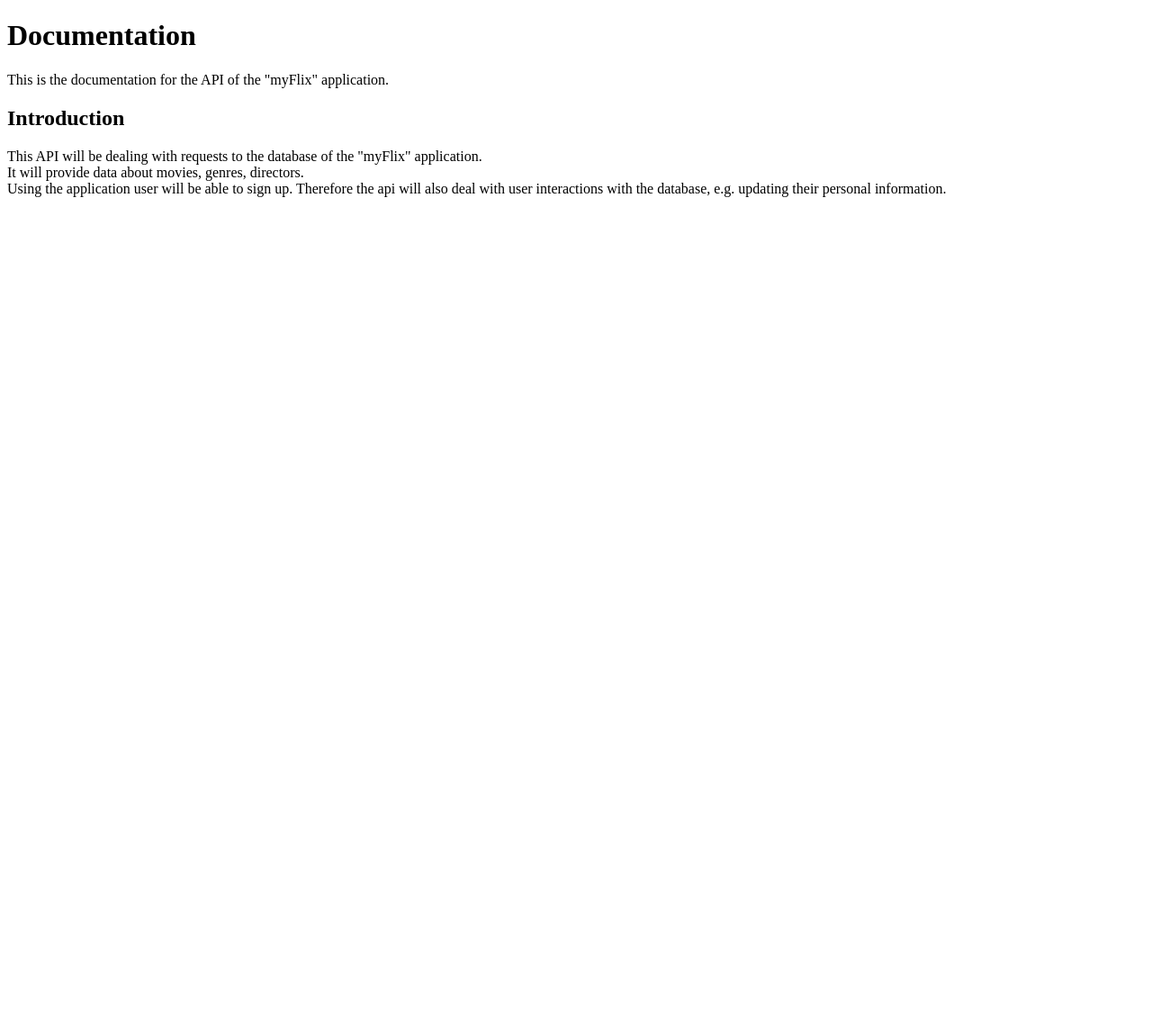
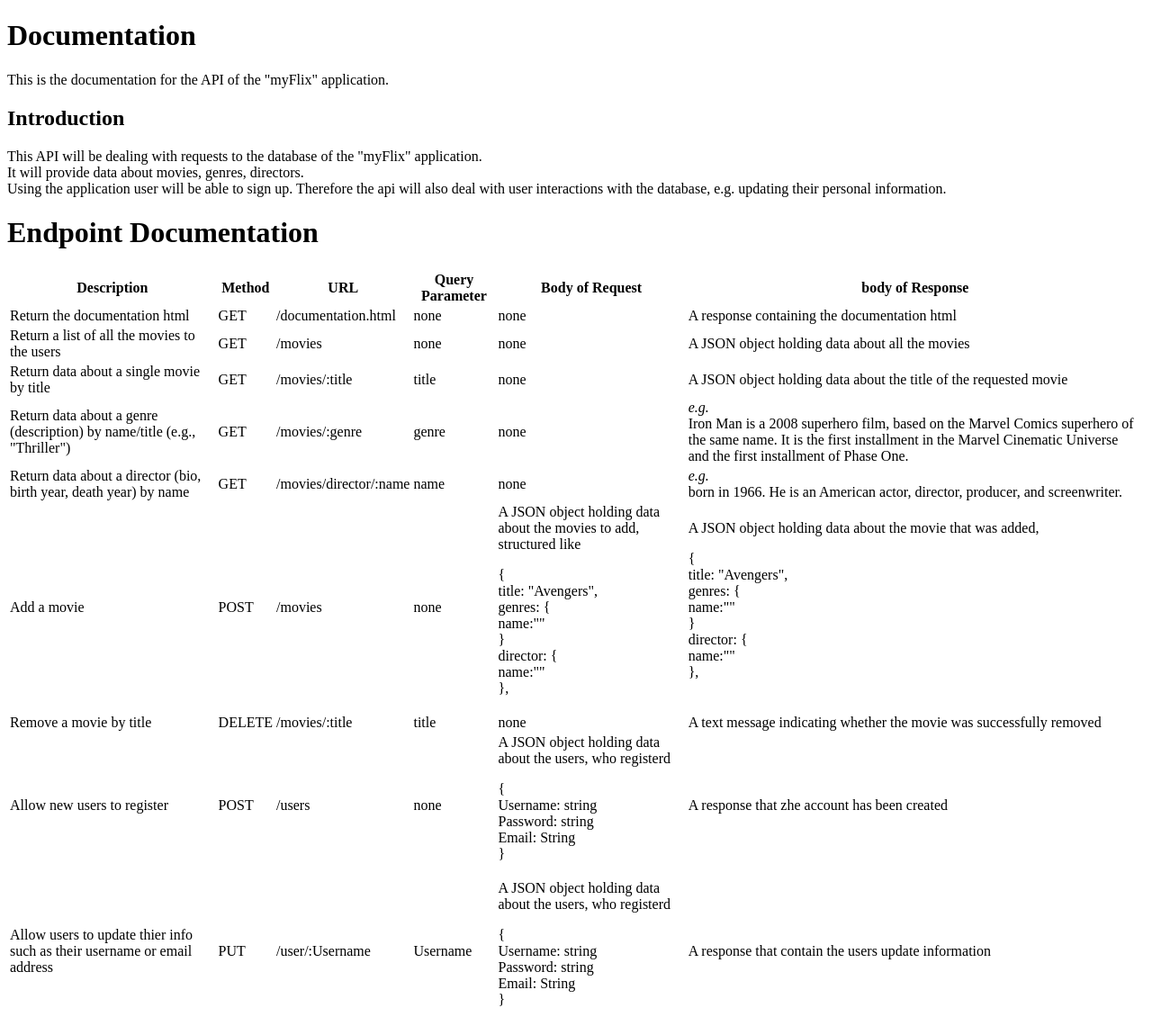
Before and after one commit to SeBa1708/movie_api2.0, a website: page public/documentation.html in a window 1280 px wide. Shown: the whole page at 90% size. Before the commit the page ends 800 px from the top, so only its background shows below. Drawn offline with Linux system fonts and the light colour scheme.

Commit message:
Updating documentation html

```diff
--- a/public/documentation.html
+++ b/public/documentation.html
@@ -11,5 +11,94 @@
     <p>This API will be dealing with requests to the database of the "myFlix" application. <br>
     It will provide data about movies, genres, directors.  <br>
     Using the application user will be able to sign up. Therefore the api will also deal with user interactions with the database, e.g. updating their personal information.</p>
+
+    <table class="table table-hover table-bordered">
+      <h1 class="head-table">Endpoint Documentation</h1>
+      <thead>
+          <tr>
+              <th scope="col">Description</th>
+              <th scope="col">Method</th>
+              <th scope="col">URL</th>
+              <th scope="col">Query Parameter</th>
+              <th scope="col">Body of Request</th>
+              <th scope="col">body of Response</th>
+          </tr>
+      </thead>
+      <tbody>
+          <tr>
+              <td scope="row">Return the documentation html</td>
+              <td>GET</td>
+              <td>/documentation.html</td>
+              <td>none</td>
+              <td>none</td>
+              <td>A response containing the documentation html</td>
+          </tr>
+          <tr>
+              <td scope="row">Return a list of all the movies to the users</td>
+              <td>GET</td>
+              <td>/movies</td>
+              <td>none</td>
+              <td>none</td>
+              <td>A JSON object holding data about all the movies</td>
+          </tr>
+          <tr>
+              <td scope="row">Return data about a single movie by title</td>
+              <td>GET</td>
+              <td>/movies/:title</td>
+              <td>title</td>
+              <td>none</td>
+              <td>A JSON object holding data about the title of the requested movie</td>
+          </tr>
+          <tr>
+               <td scope="row">Return data about a genre (description) by name/title (e.g., "Thriller")</td>
+               <td>GET</td>
+               <td>/movies/:genre</td>
+               <td>genre</td>
+               <td>none</td>
+               <td><em>e.g.</em><br>Iron Man is a 2008 superhero film, based on the Marvel Comics superhero of the same name. It is the first installment in the Marvel Cinematic Universe and the first installment of Phase One.</td>
+          </tr>
+          <tr>
+               <td scope="row">Return data about a director (bio, birth year, death year) by name</td>
+               <td>GET</td>
+               <td>/movies/director/:name</td>
+               <td>name</td>
+               <td>none</td>
+               <td><em>e.g.</em><br>born in 1966. He is an American actor, director, producer, and screenwriter.</td>
+
+          </tr>
+           <tr>
+              <td scope="row">Add a movie</td>
+              <td>POST</td>
+              <td>/movies</td>
+              <td>none</td>
+              <td>A JSON object holding data about the movies to add, structured like <p>{ <br> title: "Avengers", <br> genres: { <br> name:"" <br> } <br> director: { <br> name:"" <br> }, </p> </td>
+              <td>A JSON object holding data about the movie that was added, <p>{ <br> title: "Avengers", <br> genres: { <br> name:"" <br> } <br> director: { <br> name:"" <br> }, </p> </td>
+          </tr>
+          <tr>
+              <td scope="row">Remove a movie by title</td>
+              <td>DELETE</td>
+              <td>/movies/:title</td>
+              <td>title</td>
+              <td>none</td>
+              <td>A text message indicating whether the movie was successfully removed</td>
+          </tr>
+          <tr>
+              <td scope="row">Allow new users to register</td>
+              <td>POST</td>
+              <td>/users</td>
+              <td>none</td>
+              <td>A JSON object holding data about the users, who registerd <p>{ <br> Username: string <br> Password: string <br> Email: String <br> } </p></td>
+              <td>A response that zhe account has been created</td>
+          </tr>
+          <tr>
+              <td scope="row">Allow users to update thier info such as their username or email address</td>
+              <td>PUT</td>
+              <td>/user/:Username</td>
+              <td>Username</td>
+              <td>A JSON object holding data about the users, who registerd <p>{ <br> Username: string <br> Password: string <br> Email: String <br> } </p></td>
+              <td>A response that contain the users update information</td>
+          </tr>
+
+
   </body>
 </html>
```
